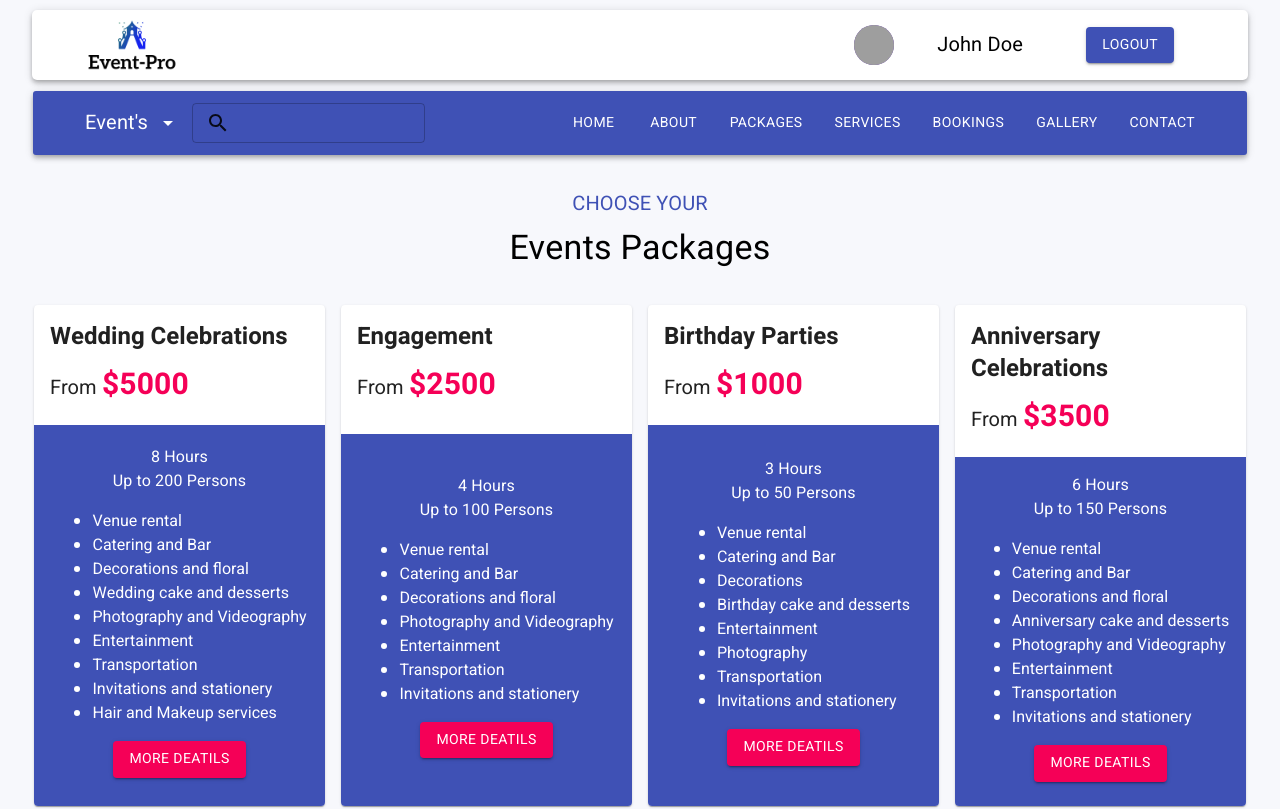
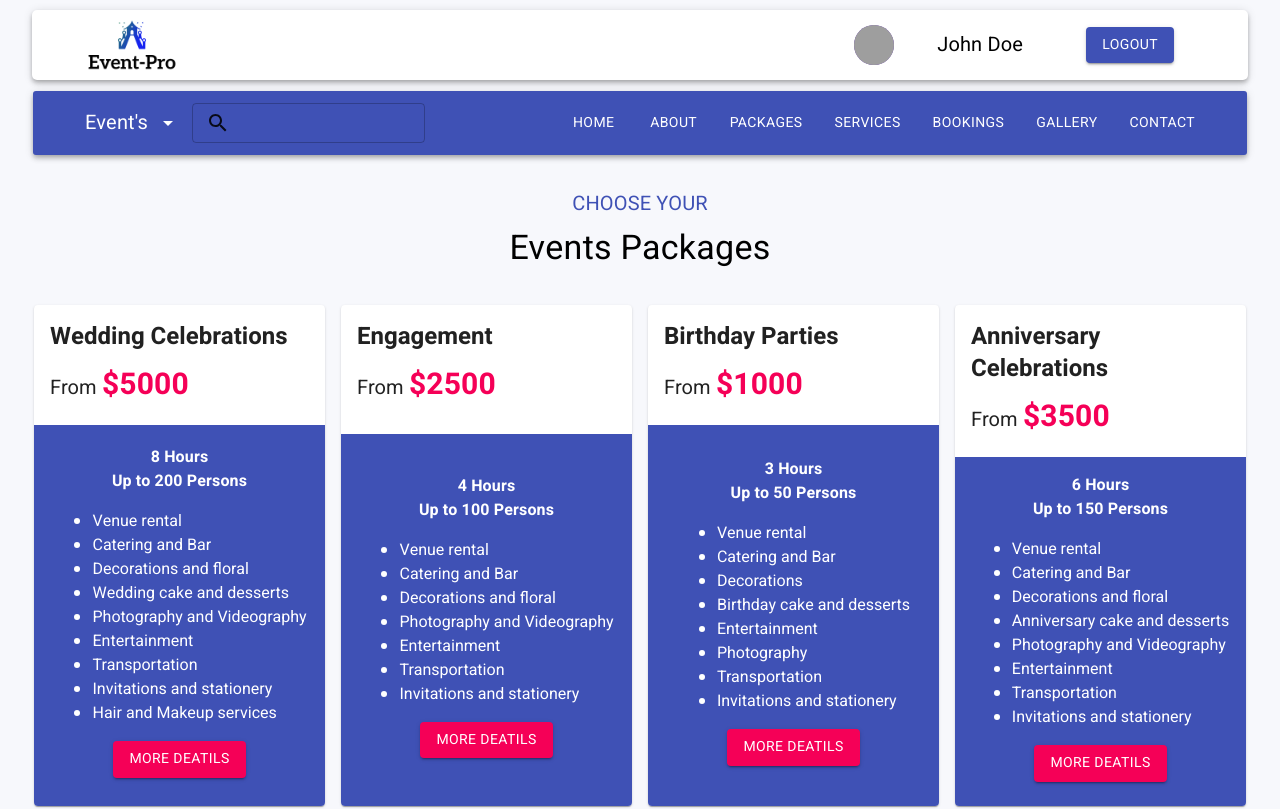
Before and after one commit to NirashaMadubhashini/Event_Planning_System_Frontend, a React (Create React App) app: page /home in a window 1280 px wide. Shown: the top 809 px of the page. Built offline with nearby package versions, Linux system fonts and the light colour scheme; grey boxes are pictures that could not be loaded.

Commit message:
update Home.js

```diff
--- a/src/components/Home/Home.js
+++ b/src/components/Home/Home.js
@@ -358,8 +358,8 @@ const [packages,setPackages] = useState([
                                     </Typography>                                </CardContent>
                                 <CardContent className={classes.cardContent}>
                                     {/*<Typography variant="h5" style={{ marginBottom: '0.5rem' }}>{packages.name}</Typography>*/}
-                                    <Typography variant="body1">{packages.hours} Hours</Typography>
-                                    <Typography variant="body1">Up to {packages.guests} Persons</Typography>
+                                    <Typography variant="body1" style={{fontWeight:"bold"}}>{packages.hours} Hours</Typography>
+                                    <Typography variant="body1" style={{fontWeight:"bold"}}>Up to {packages.guests} Persons</Typography>
                                     {packages.services && (
                                         <div>
                                             <Typography variant="h6"></Typography>
```
